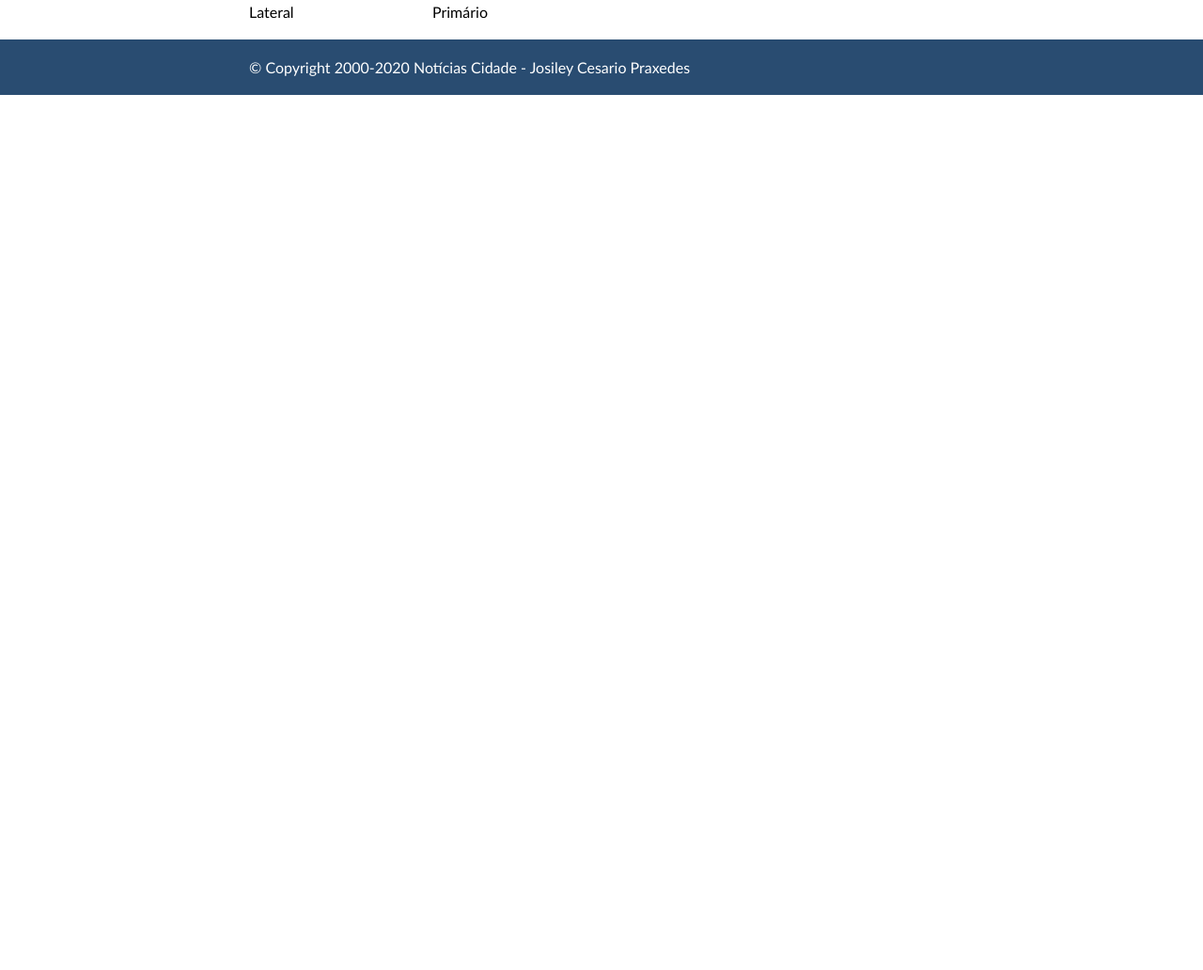
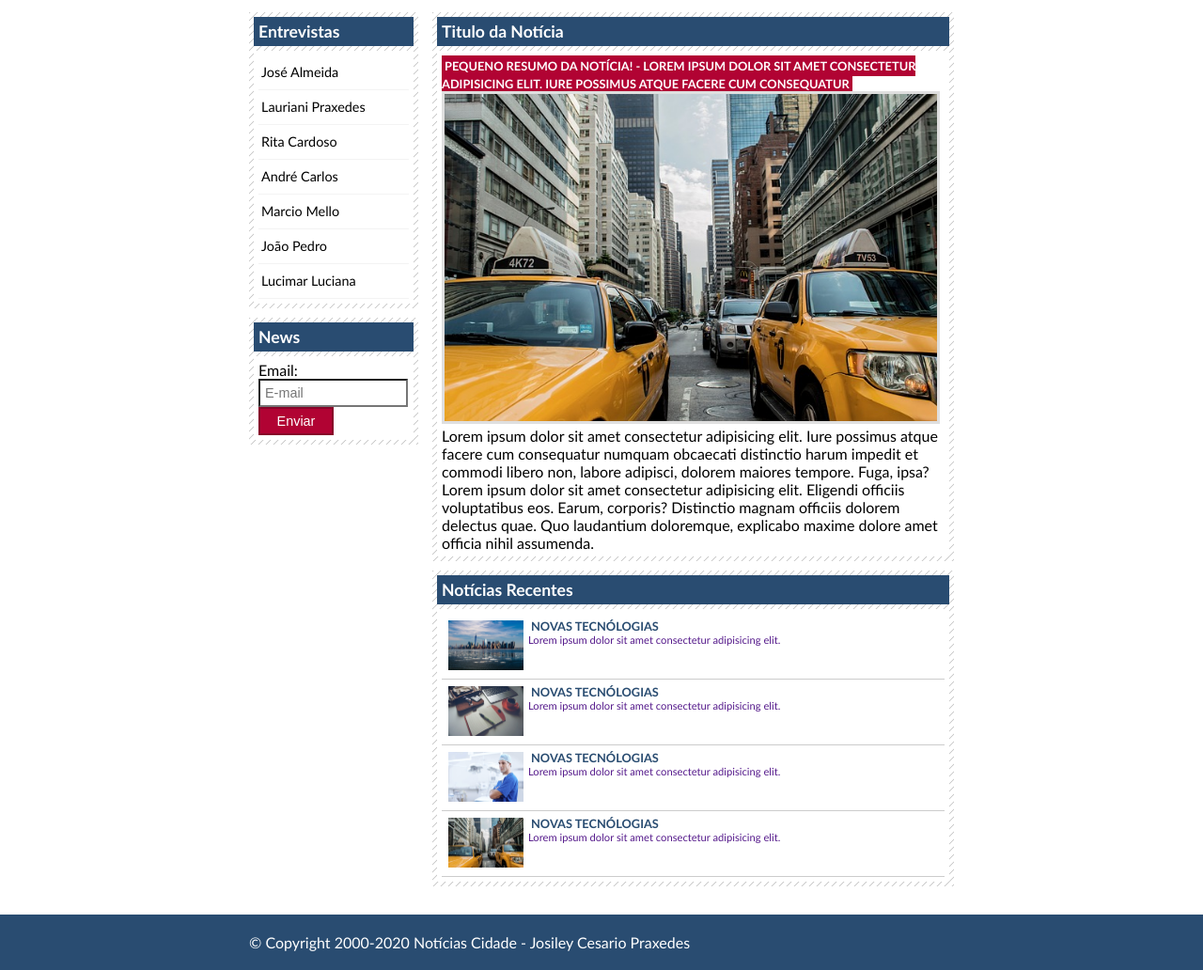
Before and after one commit to JosileyPraxedes/Projeto---Site-de-Not-cias-Cidade, a plain HTML site: page brasil.html in a window 1280 px wide. Shown: the part 237-1269 px from the top of the page at 94% size. Before the commit the page ends 800 px from the top, so only its background shows below. Drawn offline with Linux system fonts and the light colour scheme.

Commit message:
last commit
mudando layout das páginas

```diff
--- a/brasil.html
+++ b/brasil.html
@@ -32,8 +32,88 @@
 
         <div id="conteudo"> <!--inicio do conteudo-->
 
-            <div class="primario">Primário</div>
-            <div class="lateral">Lateral</div>
+            <div class="primario"> <!--inicio primario-->
+                <div class="caixa destaque">
+                    <h2>Titulo da Notícia</h2>
+                    <div class="caixa-conteudo">
+                        <h3>Pequeno resumo da notícia! - Lorem ipsum dolor sit amet consectetur adipisicing elit. Iure possimus atque facere cum consequatur</h3>
+                        <img class="imagem-principal" src="image/taxi.jpg" alt="Dois táxi amarelos" width="100%">
+                        <p>Lorem ipsum dolor sit amet consectetur adipisicing elit. Iure possimus atque facere cum consequatur numquam obcaecati distinctio harum impedit et commodi libero non, labore adipisci, dolorem maiores tempore. Fuga, ipsa?</p>
+                        <p>Lorem ipsum dolor sit amet consectetur adipisicing elit. Eligendi officiis voluptatibus eos. Earum, corporis? Distinctio magnam officiis dolorem delectus quae. Quo laudantium doloremque, explicabo maxime dolore amet officia nihil assumenda.
+                        </p>
+                    </div>
+                </div>
+
+                <div class="caixa">
+                    <h2>Notícias Recentes</h2>
+                    <div class="caixa-conteudo">
+                        <ul id="lista-noticias">
+                            <li>
+                                <a href="">
+                                    <img src="image/cidade.jpg" alt="" width="80">
+                                    <h3>Novas tecnólogias</h3>
+                                    <p>Lorem ipsum dolor sit amet consectetur adipisicing elit.</p>
+                                </a>
+                            </li>
+                            <li>
+                                <a href="">
+                                    <img src="image/tecnologia.jpg" alt="" width="80">
+                                    <h3>Novas tecnólogias</h3>
+                                    <p>Lorem ipsum dolor sit amet consectetur adipisicing elit.</p>
+                                </a>
+                            </li>
+                            <li>
+                                <a href="">
+                                    <img src="image/doutor.jpg" alt="" width="80">
+                                    <h3>Novas tecnólogias</h3>
+                                    <p>Lorem ipsum dolor sit amet consectetur adipisicing elit.</p>
+                                </a>
+                            </li>
+                            <li>
+                                <a href="">
+                                    <img src="image/taxi.jpg" alt="" width="80">
+                                    <h3>Novas tecnólogias</h3>
+                                    <p>Lorem ipsum dolor sit amet consectetur adipisicing elit.</p>
+                                </a>
+                            </li>
+
+                        </ul>
+                    </div>
+                </div>
+            </div><!--final do primario-->
+
+            <div class="lateral"><!--inicio da lateral-->
+                <div class="caixa">
+                    <h2>Entrevistas</h2>
+                    <div class="caixa-conteudo">
+                        <ul>
+                            <li><a href="">José Almeida</a></li>
+                            <li><a href="">Lauriani Praxedes</a></li>
+                            <li><a href="">Rita Cardoso</a></li>
+                            <li><a href="">André Carlos</a></li>
+                            <li><a href="">Marcio Mello</a></li>
+                            <li><a href="">João Pedro</a></li>
+                            <li><a href="">Lucimar Luciana</a></li>
+
+                        </ul>
+                    </div>
+                </div>
+
+                <div class="caixa">
+                    <h2>News</h2>
+                    <div class="caixa-conteudo">
+                        <form action="">
+                            <div>
+                                <label for="">Email:</label>
+                                <input type="email" name="email" id="email" placeholder="E-mail">
+                            </div>
+                            <div>
+                                <input class="submit" type="button" value="Enviar">
+                            </div>
+                        </form>
+                    </div>
+                </div>
+            </div><!--final da lateral-->
 
         </div> <!--final do conteudo -->
 
```
Also changed, not shown: fotos.html (+12 -2 lines).
